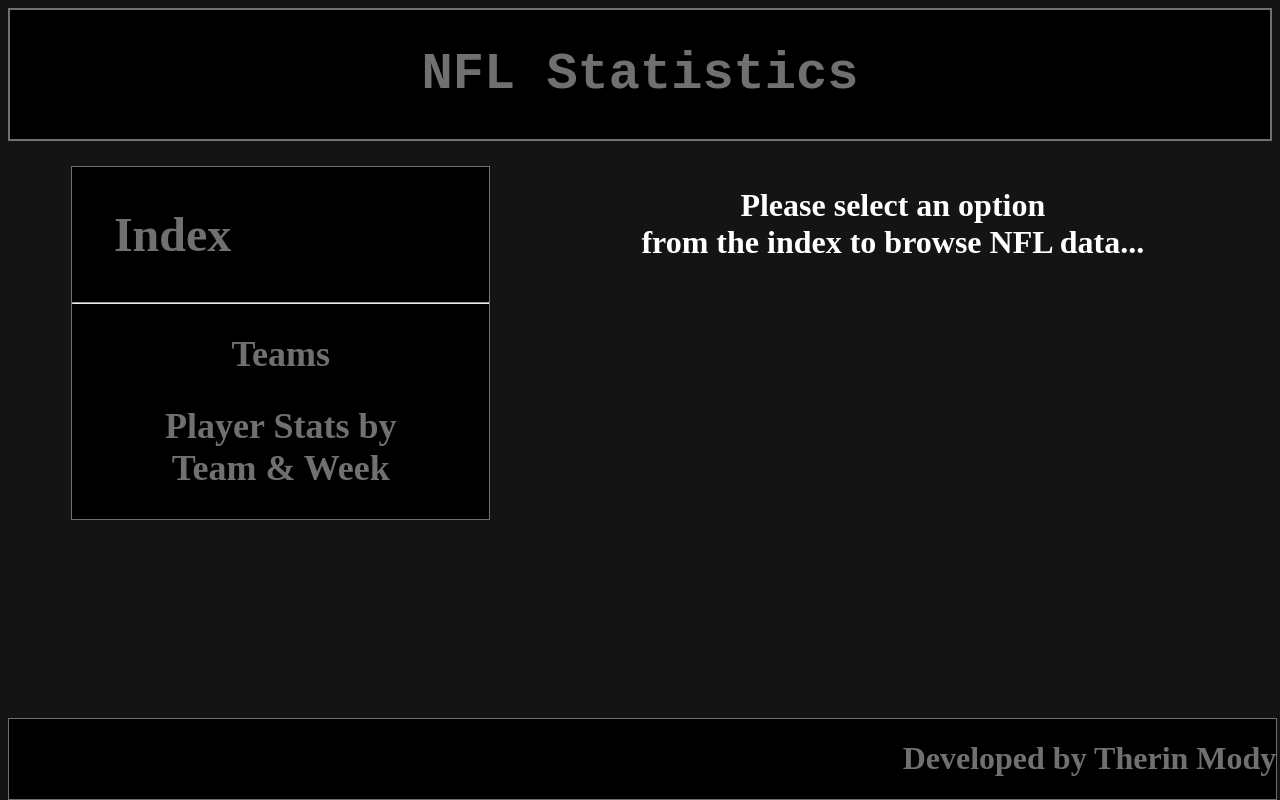
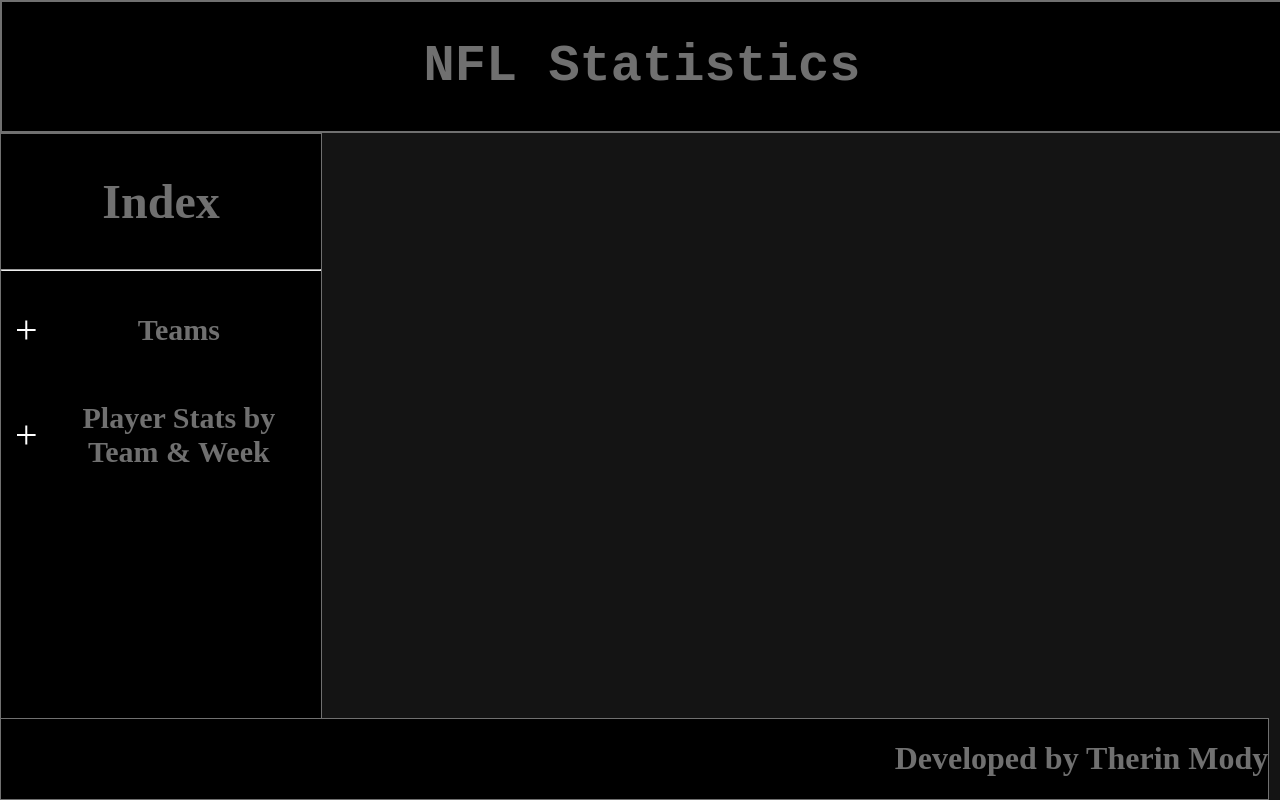
Before and after one commit to therinMody/NFLStatsProject, a React (Create React App) app in the folder client/: page / in a window 1280 px wide. Built offline with nearby package versions, Linux system fonts and the light colour scheme.

Commit message:
Fixed the menu, header, footer... literally. Teams page is a grid output away from looking real nice.

```diff
--- a/client/src/components/footer.js
+++ b/client/src/components/footer.js
@@ -23,4 +23,6 @@
     width: '99%',
     position: 'fixed',
     border: '1px solid #707070',
+    left: 0,
+    right: 0
 });
--- a/client/src/components/header.js
+++ b/client/src/components/header.js
@@ -22,6 +22,12 @@
     fontFamily: 'monospace',
     fontSize: '200%',
     border: '2px solid',
+    left: 0,
+    right: 0,
+    position: 'fixed',
+    top: 0,
+    width: '100%',
+    height: 'auto',
 });
 
 const Container = styled.div({
--- a/client/src/components/layout.js
+++ b/client/src/components/layout.js
@@ -1,6 +1,5 @@
 import React from 'react';
 import { Header, Footer, Menu } from '../components';
-//import styled from '@emotion/styled';
 
 /*
 * Layout renders the header, content, and footer for a page
--- a/client/src/components/menu.js
+++ b/client/src/components/menu.js
@@ -1,4 +1,4 @@
-import {Link} from '@reach/router';
+import { Link } from '@reach/router';
 import React from 'react';
 import styled from '@emotion/styled';
 
@@ -12,14 +12,32 @@
             <hr></hr>
 
             <MenuContent>
-                <MenuLink to="/teams">
-                    <h2>Teams</h2>
-                </MenuLink>
-
-                <MenuLink to="/playerStats">
-                    <h2>Player Stats by <br/> Team & Week</h2>
-                </MenuLink>
-
+                <table width='100%'>
+                    <tr>
+                        <td>
+                            <Plus>
+                                +
+                            </Plus>
+                        </td>
+                        <td>
+                            <MenuLink to="/teams">
+                                <h2>Teams</h2>
+                            </MenuLink>
+                        </td>
+                    </tr>
+                    <tr>
+                        <td>
+                            <Plus>
+                                +
+                            </Plus>
+                        </td>
+                        <td>
+                            <MenuLink to="/playerStats">
+                                <h2>Player Stats by <br /> Team & Week</h2>
+                            </MenuLink>
+                        </td>
+                    </tr>
+                </table>
             </MenuContent>
         </MenuContainer>
     );
@@ -30,30 +48,38 @@
 const MenuContainer = styled.div({
     backgroundColor: '#000000',
     float: 'left',
-    marginTop: '2%',
-    marginLeft: '5%',
-    width: '33%',
+    width: '25%',
     border: '1px solid #707070',
-
+    position: 'fixed',
+    left: 0,
+    top: 133,
+    height: '100%',
+    clear: 'both',
 });
 
 const MenuTitle = styled.div({
     color: '#707070',
     fontSize: '200%',
-    paddingLeft: '10%',
+    textAlign: 'center',
 
 });
 
 const MenuContent = styled.div({
     textAlign: 'center',
-    fontSize: '150%',
+    fontSize: '125%',
+    padding: '2%',
 
 });
 
 const MenuLink = styled(Link)({
     color: '#707070',
     textDecoration: 'none',
-    ':hover':{
+    ':hover': {
         color: '#FFFFFF',
     },
 });
+
+const Plus = styled.div({
+    color: '#FFFFFF',
+    fontSize: '200%',
+});
--- a/client/src/components/team-list.js
+++ b/client/src/components/team-list.js
@@ -25,7 +25,9 @@
 
     return (
 
-        <>
+        <SectionContainer>
+
+            <IndexHeader>National Football League Teams:</IndexHeader>
 
             <TeamContainer>
                 <QueryData loading={loading} error={error} data={data}>
@@ -35,15 +37,20 @@
                 </QueryData>
             </TeamContainer>
 
-        </>
+        </SectionContainer>
     );
 
 };
 
 export default TeamList;
 
+const SectionContainer = styled.div({
+    marginTop: '150px'
+
+});
+
 const TeamContainer = styled.div({
-    width: '56%',
+    width: '66%',
     backgroundColor: '#141414',
     color: '#FFFFFF',
     float: 'right',
@@ -52,4 +59,15 @@
     marginTop: '1%',
     textAlign: 'center',
     marginRight: '3%',
+
 });
+
+const IndexHeader = styled.div({
+    color: '#F5F5F5',
+    fontSize: '250%',
+    marginLeft: '30%',
+    marginTop: '5%',
+    marginBotton: '5%',
+    width: '66%',
+    textAlign: 'center',
+});
--- a/client/src/containers/team-card.js
+++ b/client/src/containers/team-card.js
@@ -5,6 +5,17 @@
 const TeamCard = ({ team }) => {
     //destructure the team data
     const {City, Name, Division, Conference, WikipediaLogoUrl, PrimaryColor, SecondaryColor } = team;
+
+    let pColor = '#' + PrimaryColor;
+    let sColor = '#' + SecondaryColor;
+
+    const TeamContainer = styled.div({
+        padding: '1%',
+        marginBottom: '5%',
+        borderRadius: '1em',
+        backgroundColor: pColor,
+        color: sColor,
+    });
 
     return (
         <TeamContainer>
@@ -23,12 +34,11 @@
 
 export default TeamCard;
 
-const TeamContainer = styled.div({
+/*const TeamContainer = styled.div({
     padding: '1%',
     marginBottom: '1%',
     borderRadius: '1em',
-    backgroundColor: 'grey'
-});
+});*/
 
 const CardImageContainer = styled.div({
 
@@ -36,11 +46,10 @@
 
 const CardContent = styled.div({
     padding: '2%',
-    backgroundColor: '#000000'
 });
 
 const CardName= styled.div({
-    fontSize: '200%',
+    fontSize: '250%',
 });
 
 const CardConference= styled.div({
```
Lines whose indentation alone changed are shown as unchanged.
